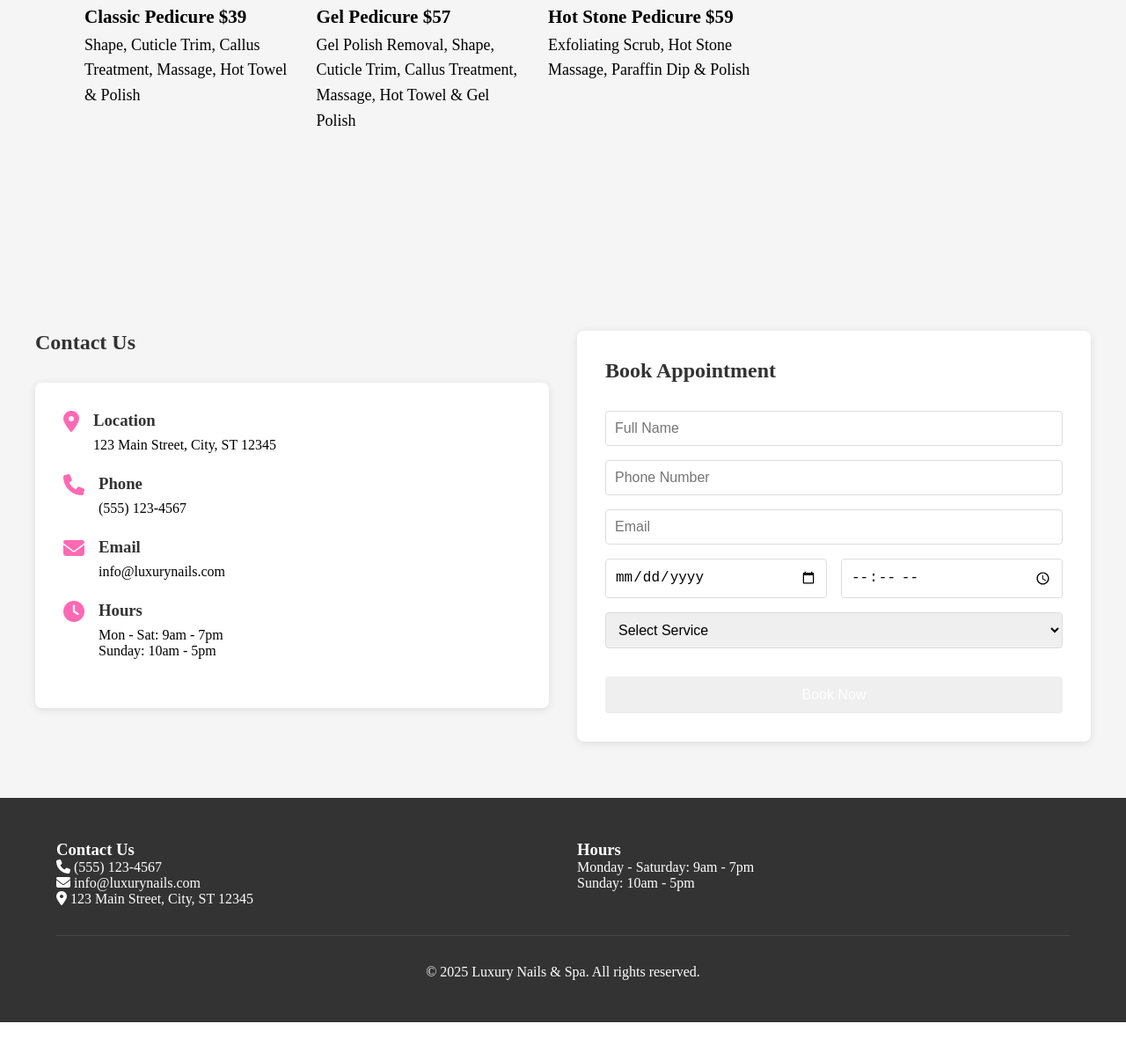
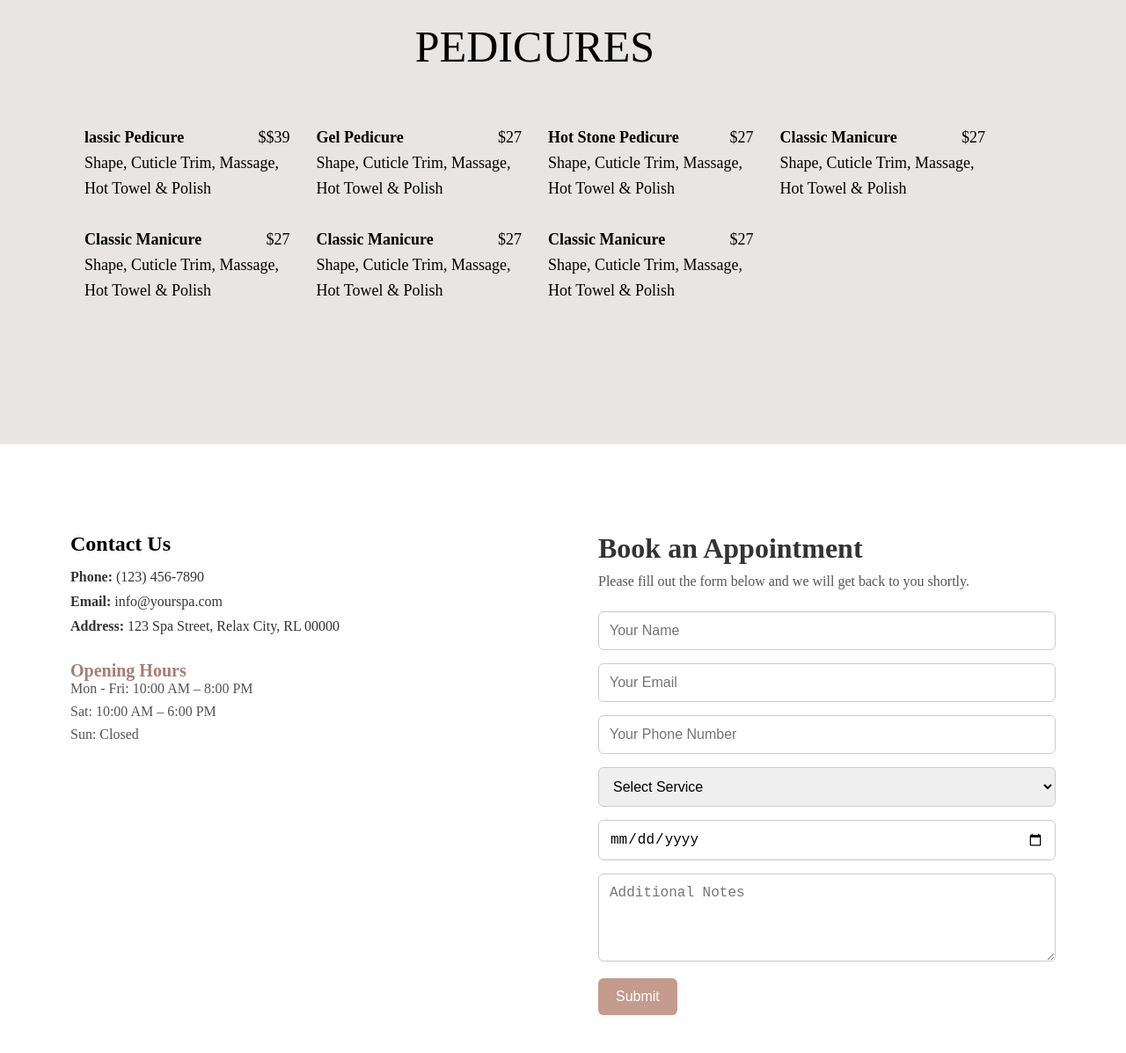
Before and after one commit to rongdeptrai/NailSpaPrj, a plain HTML site: page index.html in a window 1280 px wide. Shown: the part 1385-2582 px from the top of the page at 88% size. Before the commit the page ends 2547 px from the top, so only its background shows below. Drawn offline with Linux system fonts and the light colour scheme; a web font is replaced by a local one.

Commit message:
update UI  landingpage

```diff
--- a/assets/css/style.css
+++ b/assets/css/style.css
@@ -166,7 +166,7 @@
 /* Services Section */
 #services {
     padding: 4rem 10rem 10rem 6rem;
-    background: #f5f5f5;
+    background: #e9e5e5;
     font-family: 'Orpheus Pro';
     font-weight: 500;
 }
@@ -188,8 +188,9 @@ h1 {
 
   .tab {
     text-transform: uppercase;
-    font-size: 14px;
+    font-size: 20px;
     cursor: pointer;
+    font-weight: 400;
     border-bottom: 2px solid transparent;
     padding-bottom: 6px;
   }
@@ -237,6 +238,10 @@ h1 {
      justify-content: space-between;
      font-weight: 500;
    }
+   .gapbtw_serives {
+    display: block;
+    margin-bottom: 15vw;
+   }
 
    @keyframes fadeIn {
      from { opacity: 0; transform: translateY(20px); }
@@ -263,87 +268,105 @@ footer {
 }
 
 .booking-contact {
-    padding: 4rem 2rem;
     background: #f5f5f5;
+    display: grid;
+    margin: 0 auto;
+    grid-template-columns: repeat(3, 1fr);
+    gap: 3rem;
 }
 
-.container {
-    max-width: 1200px;
-    margin: 0 auto;
-    display: grid;
-    grid-template-columns: 1fr 1fr;
-    gap: 2rem;
-}
 
 h2 {
     margin-bottom: 2rem;
     color: #333;
 }
 
-/* Contact Info Styles */
-.info-card {
+.booking-section {
+    padding: 60px 20px;
     background: white;
-    padding: 2rem;
-    border-radius: 8px;
-    box-shadow: 0 2px 10px rgba(0,0,0,0.1);
   }
 
-.info-item {
+  .container {
     display: flex;
-    gap: 1rem;
-    margin-bottom: 1.5rem;
+    flex-wrap: wrap;
+    max-width: 1200px;
+    margin: 0 auto;
+    overflow: hidden;
   }
 
-.info-item i {
-    color: #ff69b4;
-    font-size: 1.5rem;
+  .booking-right, .booking-left {
+    flex: 1 1 30%;
+    padding: 40px;
   }
 
-.info-item h3 {
-    margin-bottom: 0.5rem;
+
+  .booking-right h2 {
+    font-family: 'Playfair Display', serif;
+    font-size: 32px;
+    margin-bottom: 10px;
+  }
+
+  .booking-right p {
+    margin-bottom: 25px;
+    color: #555;
+  }
+
+  .booking-form input,
+  .booking-form select,
+  .booking-form textarea {
+    width: 100%;
+    padding: 12px;
+    margin-bottom: 15px;
+    border: 1px solid #ccc;
+    border-radius: 6px;
+    font-size: 16px;
+  }
+
+  .booking-form textarea {
+    height: 100px;
+    resize: vertical;
+  }
+
+  .booking-form button {
+    background-color: #c49b8d;
+    color: white;
+    padding: 12px 20px;
+    border: none;
+    border-radius: 6px;
+    font-size: 16px;
+    cursor: pointer;
+    transition: background 0.3s ease;
+  }
+
+  .booking-form button:hover {
+    background-color: #a87d70;
+  }
+
+  .booking-left h3 {
+    font-size: 24px;
+    font-family: 'Playfair Display', serif;
+    margin-bottom: 15px;
+  }
+
+  .booking-left p {
+    margin: 10px 0;
     color: #333;
   }
 
-/* Booking Form Styles */
-.booking-form {
-    background: white;
-    padding: 2rem;
-    border-radius: 8px;
-    box-shadow: 0 2px 10px rgba(0,0,0,0.1);
+  .booking-left h4 {
+    margin-top: 30px;
+    font-size: 20px;
+    color: #a87d70;
   }
 
-.booking-form form {
-    display: flex;
-    flex-direction: column;
-    gap: 1rem;
+  .booking-left ul {
+    list-style: none;
+    padding: 0;
   }
 
-.booking-form input,
-.booking-form select {
-    padding: 10px;
-    border: 1px solid #ddd;
-    border-radius: 4px;
-    font-size: 16px;
-}
-
-.form-row {
-    display: grid;
-    grid-template-columns: 1fr 1fr;
-    gap: 1rem;
-}
-
-button {
-    padding: 12px;
-    color: white;
-    border: none;
-    border-radius: 4px;
-    cursor: pointer;
-    font-size: 16px;
-    margin-top: 1rem;
-}
-
-button:hover {
-    background: #ff45a0;
+  .booking-left ul li {
+    margin-bottom: 8px;
+    color: #555;
   }
 
 /* Responsive Design */
--- a/index.html
+++ b/index.html
@@ -127,71 +127,72 @@
             <p>Coming soon...</p>
           </div>
         </div>
-
+        <div class="gapbtw_serives"></div>
         <h1>PEDICURES</h1>
-        <div class="services active">
-          <div class="service"><h3>Classic Pedicure <span class="price">$39</span></h3><p>Shape, Cuticle Trim, Callus Treatment, Massage, Hot Towel & Polish</p></div>
-          <div class="service"><h3>Gel Pedicure <span class="price">$57</span></h3><p>Gel Polish Removal, Shape, Cuticle Trim, Callus Treatment, Massage, Hot Towel & Gel Polish</p></div>
-          <div class="service"><h3>Hot Stone Pedicure <span class="price">$59</span></h3><p>Exfoliating Scrub, Hot Stone Massage, Paraffin Dip & Polish</p></div>
+        <div class="services">
+            <div class="service">
+              <div class="service-title"><strong>lassic Pedicure</strong><span>$$39</span></div>
+              <div>Shape, Cuticle Trim, Massage, Hot Towel & Polish</div>
+            </div>
+            <div class="service">
+                <div class="service-title"><strong>Gel Pedicure </strong><span>$27</span></div>
+                <div>Shape, Cuticle Trim, Massage, Hot Towel & Polish</div>
+            </div>
+            <div class="service">
+                <div class="service-title"><strong>Hot Stone Pedicure</strong><span>$27</span></div>
+                <div>Shape, Cuticle Trim, Massage, Hot Towel & Polish</div>
+            </div>
+            <div class="service">
+                <div class="service-title"><strong>Classic Manicure</strong><span>$27</span></div>
+                <div>Shape, Cuticle Trim, Massage, Hot Towel & Polish</div>
+            </div>
+            <div class="service">
+                <div class="service-title"><strong>Classic Manicure</strong><span>$27</span></div>
+                <div>Shape, Cuticle Trim, Massage, Hot Towel & Polish</div>
+            </div>
+            <div class="service">
+                <div class="service-title"><strong>Classic Manicure</strong><span>$27</span></div>
+                <div>Shape, Cuticle Trim, Massage, Hot Towel & Polish</div>
+            </div>
+            <div class="service">
+                <div class="service-title"><strong>Classic Manicure</strong><span>$27</span></div>
+                <div>Shape, Cuticle Trim, Massage, Hot Towel & Polish</div>
+            </div>
         </div>
     </section>
     <!-- After Services Section -->
-    <section  class="booking-contact">
+    <section class="booking-section">
       <div class="container">
-            <!-- Contact Info Column -->
-            <div class="contact-info"id="contact">
-                <h2>Contact Us</h2>
-                <div class="info-card">
-                    <div class="info-item">
-                        <i class="fas fa-map-marker-alt"></i>
-                        <div>
-                            <h3>Location</h3>
-                            <p>123 Main Street, City, ST 12345</p>
-                        </div>
-                    </div>
-                    <div class="info-item">
-                        <i class="fas fa-phone"></i>
-                        <div>
-                            <h3>Phone</h3>
-                            <p>(555) 123-4567</p>
-                        </div>
-                    </div>
-                    <div class="info-item">
-                        <i class="fas fa-envelope"></i>
-                        <div>
-                            <h3>Email</h3>
-                            <p>info@luxurynails.com</p>
-                        </div>
-                    </div>
-                    <div class="info-item">
-                        <i class="fas fa-clock"></i>
-                        <div>
-                            <h3>Hours</h3>
-                            <p>Mon - Sat: 9am - 7pm</p>
-                            <p>Sunday: 10am - 5pm</p>
-                        </div>
-                    </div>
-                </div>
+        <div class="booking-left">
+          <h3>Contact Us</h3>
+          <p><strong>Phone:</strong> (123) 456-7890</p>
+          <p><strong>Email:</strong> info@yourspa.com</p>
+          <p><strong>Address:</strong> 123 Spa Street, Relax City, RL 00000</p>
+          <h4>Opening Hours</h4>
+          <ul>
+            <li>Mon - Fri: 10:00 AM – 8:00 PM</li>
+            <li>Sat: 10:00 AM – 6:00 PM</li>
+            <li>Sun: Closed</li>
+          </ul>
         </div>
 
-            <!-- Booking Form Column -->
-            <div class="booking-form" id="booking">
-                <h2>Book Appointment</h2>
-                <form>
-                    <input type="text" placeholder="Full Name" required>
-                    <input type="tel" placeholder="Phone Number" required>
-                    <input type="email" placeholder="Email" required>
-                    <div class="form-row">
-                        <input type="date" required>
-                        <input type="time" required>
-                    </div>
-                    <select required>
+        <!-- Booking form nằm bên phải -->
+        <div class="booking-right">
+          <h2>Book an Appointment</h2>
+          <p>Please fill out the form below and we will get back to you shortly.</p>
+          <form class="booking-form" id="bookingForm" method="POST">
+            <input type="text" name="name" placeholder="Your Name" required />
+            <input type="email" name="email" placeholder="Your Email" required />
+            <input type="tel" name="phone" placeholder="Your Phone Number" required />
+            <select name="service" required>
                 <option value="">Select Service</option>
-                        <option value="manicure">Manicure</option>
-                        <option value="pedicure">Pedicure</option>
-                        <option value="nail-art">Nail Art</option>
+                <option value="Massage">Massage</option>
+                <option value="Facial">Facial</option>
+                <option value="Body Treatment">Body Treatment</option>
             </select>
-                    <button type="submit">Book Now</button>
+            <input type="date" name="date" required />
+            <textarea name="notes" placeholder="Additional Notes"></textarea>
+            <button type="submit">Submit</button>
         </form>
         </div>
       </div>
```
Lines whose indentation alone changed are shown as unchanged.
